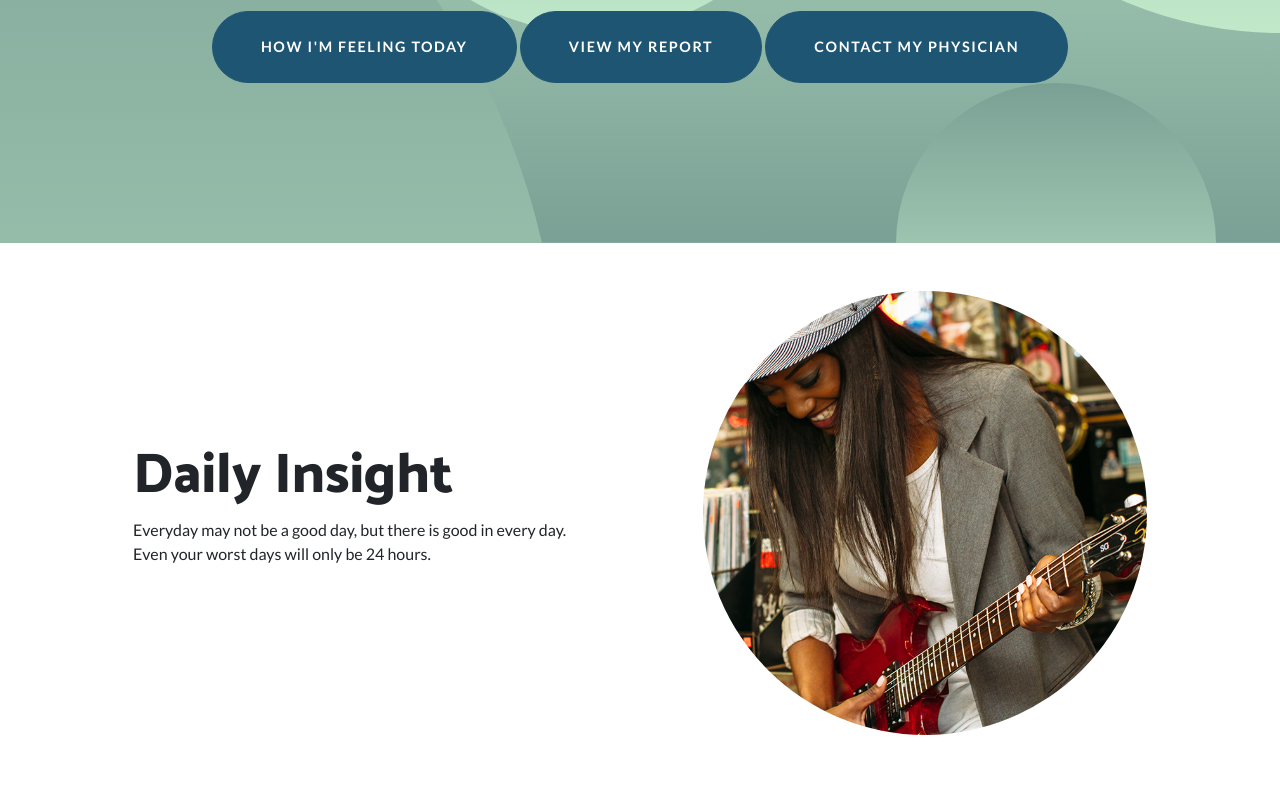
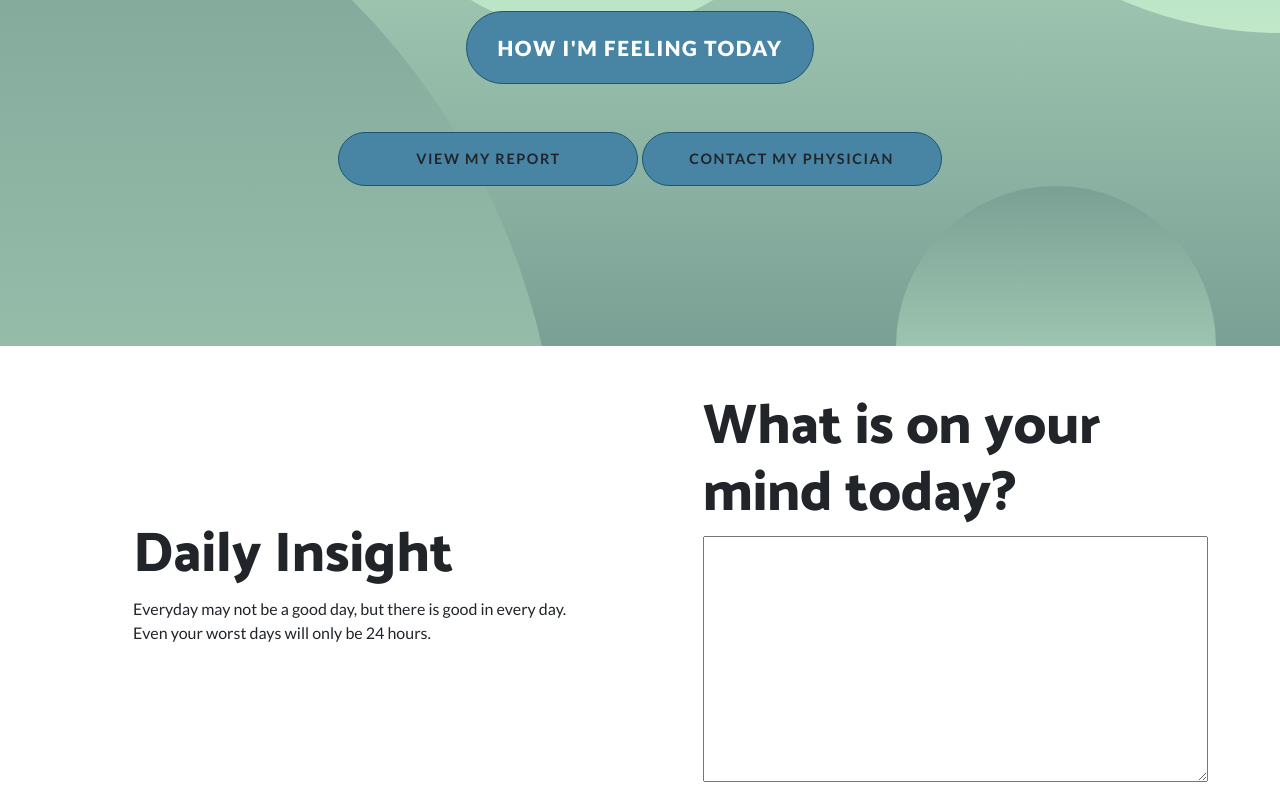
Before and after one commit to StarterHacks6/Mental-Health-Forum, a website: page index.html in a window 1280 px wide. Shown: the part 367-1157 px from the top of the page. Drawn offline with Linux system fonts and the light colour scheme.

Commit message:
No change

```diff
--- a/css/one-page-wonder.css
+++ b/css/one-page-wonder.css
@@ -23,6 +23,14 @@ h6 {
   padding: 1.5rem 3rem;
   font-size: 0.9rem;
   font-weight: 700;
+  letter-spacing: 0.1rem;
+}
+
+.btn-xl2 {
+  text-transform: uppercase;
+  padding: 1.8rem 3.2rem;
+  font-size: 1.3rem;
+  font-weight: 750;
   letter-spacing: 0.1rem;
 }
 
@@ -134,8 +142,9 @@ header.masthead .bg-circle-4 {
 }
 
 .btn-primary {
-  background-color: #1E5572;
+  background-color: #4885A5;
   border-color: #1E5572;
+  padding: 20px 30px;
 }
 
 .btn-primary:active, .btn-primary:focus, .btn-primary:hover {
@@ -143,7 +152,27 @@ header.masthead .bg-circle-4 {
   border-color: #1E5572 !important;
 }
 
+
 .btn-primary:focus {
+  -webkit-box-shadow: 0 0 0 0.2rem rgba(30, 83, 137, 0.5);
+  box-shadow: 0 0 0 0.2rem rgba(30, 83, 137, 0.5);
+}
+
+
+.btn-primary2 {
+  background-color: #4885A5;
+  border-color: #1E5572;
+  padding: 15px 40px;
+  width: 300px;
+}
+
+.btn-primary2:active, .btn-primary2:focus, .btn-primary2:hover {
+  background-color: #1E5572 !important;
+  border-color: #1E5572 !important;
+}
+
+
+.btn-primary2:focus {
   -webkit-box-shadow: 0 0 0 0.2rem rgba(30, 83, 137, 0.5);
   box-shadow: 0 0 0 0.2rem rgba(30, 83, 137, 0.5);
 }
--- a/index.html
+++ b/index.html
@@ -48,9 +48,11 @@
       <div class="masthead-content">
         <div class="container">
           <h1 class="masthead-heading mb-0">WELCOME</h1>
-          <a href="#" class="btn btn-primary btn-xl rounded-pill mt-5">How I'm Feeling Today</a>
-          <a href="#" class="btn btn-primary btn-xl rounded-pill mt-5">View my Report</a>
-          <a href="#" class="btn btn-primary btn-xl rounded-pill mt-5">Contact my Physician</a>
+          <a href="#" class="btn btn-primary btn-xl2 rounded-pill mt-5">How I'm Feeling Today</a>
+        </div>
+        <div class="container">
+          <a href="#" class="btn btn-primary2 btn-xl rounded-pill mt-5">View my Report</a>
+          <a href="#" class="btn btn-primary2 btn-xl rounded-pill mt-5">Contact my Physician</a>
         </div>
       </div>
       <div class="bg-circle-1 bg-circle"></div>
@@ -64,7 +66,8 @@
         <div class="row align-items-center">
           <div class="col-lg-6 order-lg-2">
             <div class="p-5">
-              <img class="img-fluid rounded-circle" src="img/01.jpg" alt="">
+              <h2 class = "display-4">What is on your mind today?</h2>
+              <textarea name = "journal" cols = "58" rows = "10"></textarea>
             </div>
           </div>
           <div class="col-lg-6 order-lg-1">
```
